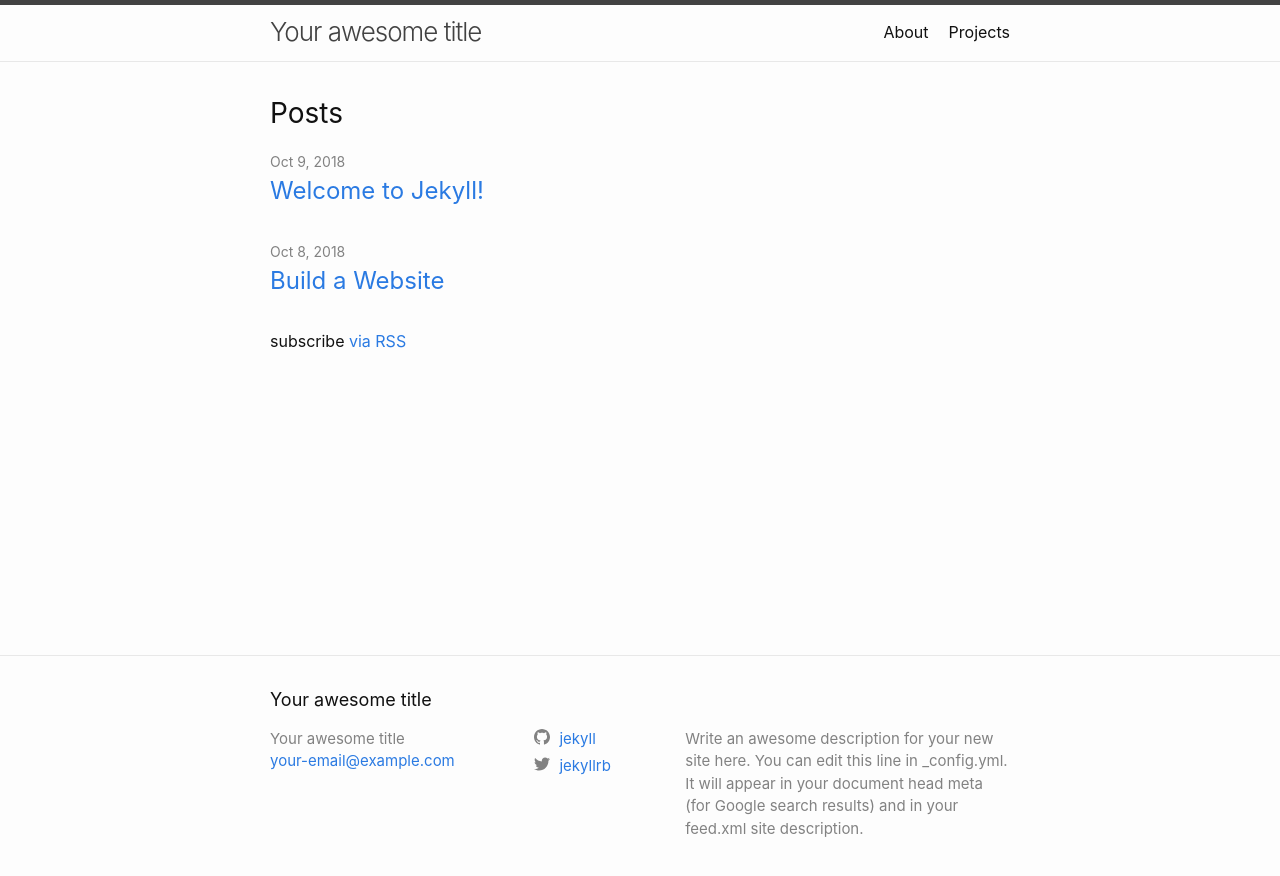
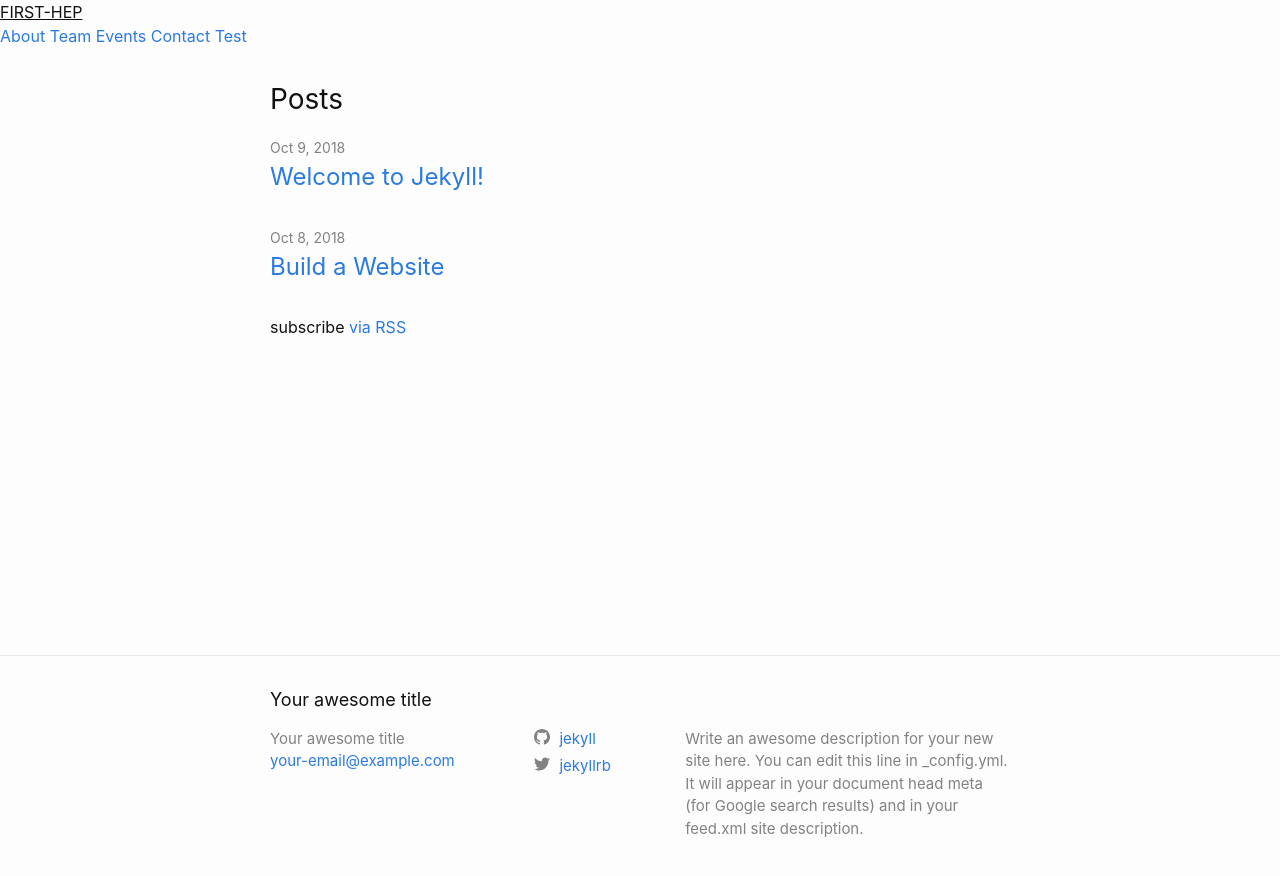
Before and after one commit to fatala22/hsf-training-careers, a Jekyll site: the page built from index.md, in a window 1280 px wide. Shown: the top 876 px of the page. Built offline with Jekyll 4.4.1, drawn with Linux system fonts in a browser that asks for light colours.

Commit message:
Update _includes/header.html

```diff
--- a/_includes/header.html
+++ b/_includes/header.html
@@ -1,30 +1,26 @@
-<header class="site-header" role="banner">
-
-  <div class="wrapper">
-    {%- assign default_paths = site.pages | map: "path" -%}
-    {%- assign page_paths = site.header_pages | default: default_paths -%}
-    <a class="site-title" rel="author" href="{{ "/" | relative_url }}">{{ site.title | escape }}</a>
-
-    {%- if page_paths -%}
-      <nav class="site-nav">
-        <input type="checkbox" id="nav-trigger" class="nav-trigger" />
-        <label for="nav-trigger">
-          <span class="menu-icon">
-            <svg viewBox="0 0 18 15" width="18px" height="15px">
-              <path d="M18,1.484c0,0.82-0.665,1.484-1.484,1.484H1.484C0.665,2.969,0,2.304,0,1.484l0,0C0,0.665,0.665,0,1.484,0 h15.032C17.335,0,18,0.665,18,1.484L18,1.484z M18,7.516C18,8.335,17.335,9,16.516,9H1.484C0.665,9,0,8.335,0,7.516l0,0 c0-0.82,0.665-1.484,1.484-1.484h15.032C17.335,6.031,18,6.696,18,7.516L18,7.516z M18,13.516C18,14.335,17.335,15,16.516,15H1.484 C0.665,15,0,14.335,0,13.516l0,0c0-0.82,0.665-1.483,1.484-1.483h15.032C17.335,12.031,18,12.695,18,13.516L18,13.516z"/>
-            </svg>
-          </span>
-        </label>
-
-        <div class="trigger">
-          {%- for path in page_paths -%}
-            {%- assign my_page = site.pages | where: "path", path | first -%}
-            {%- if my_page.title -%}
-            <a class="page-link" href="{{ my_page.url | relative_url }}">{{ my_page.title | escape }}</a>
-            {%- endif -%}
-          {%- endfor -%}
+<header class="header" itemscope itemtype="http://schema.org/SiteNavigationElement" aria-label="Main navigation">
+  <div class="container">
+    <div class="header__inner">
+      <a class="header__logo" href="{{ '/' | relative_url }}">
+        <div class="header__logo--container">
+          FIRST-HEP
+        </div>
+      </a>
+      <nav class="header__links">
+        <div class="container header__links-wrapper">
+          <a class="header__link" href="{{ '/about' | relative_url }}" itemprop="url"><span itemprop="name">About</span></a>
+          <a class="header__link" href="{{ '/team' | relative_url }}" itemprop="url"><span itemprop="name">Team</span></a>
+          <a class="header__link" href="{{ '/events' | relative_url }}" itemprop="url"><span itemprop="name">Events</span></a>
+          <a class="header__link" href="{{ '/contact' | relative_url }}" itemprop="url"><span itemprop="name">Contact</span></a>
+          <a class="header__link" href="{{ '/test' | relative_url }}" itemprop="url"><span itemprop="name">Test</span></a>
+          </a>
         </div>
       </nav>
-    {%- endif -%}
+      <div class="header__toggle">
+        <span></span>
+        <span></span>
+        <span></span>
+      </div>
+    </div>
   </div>
 </header>
```
